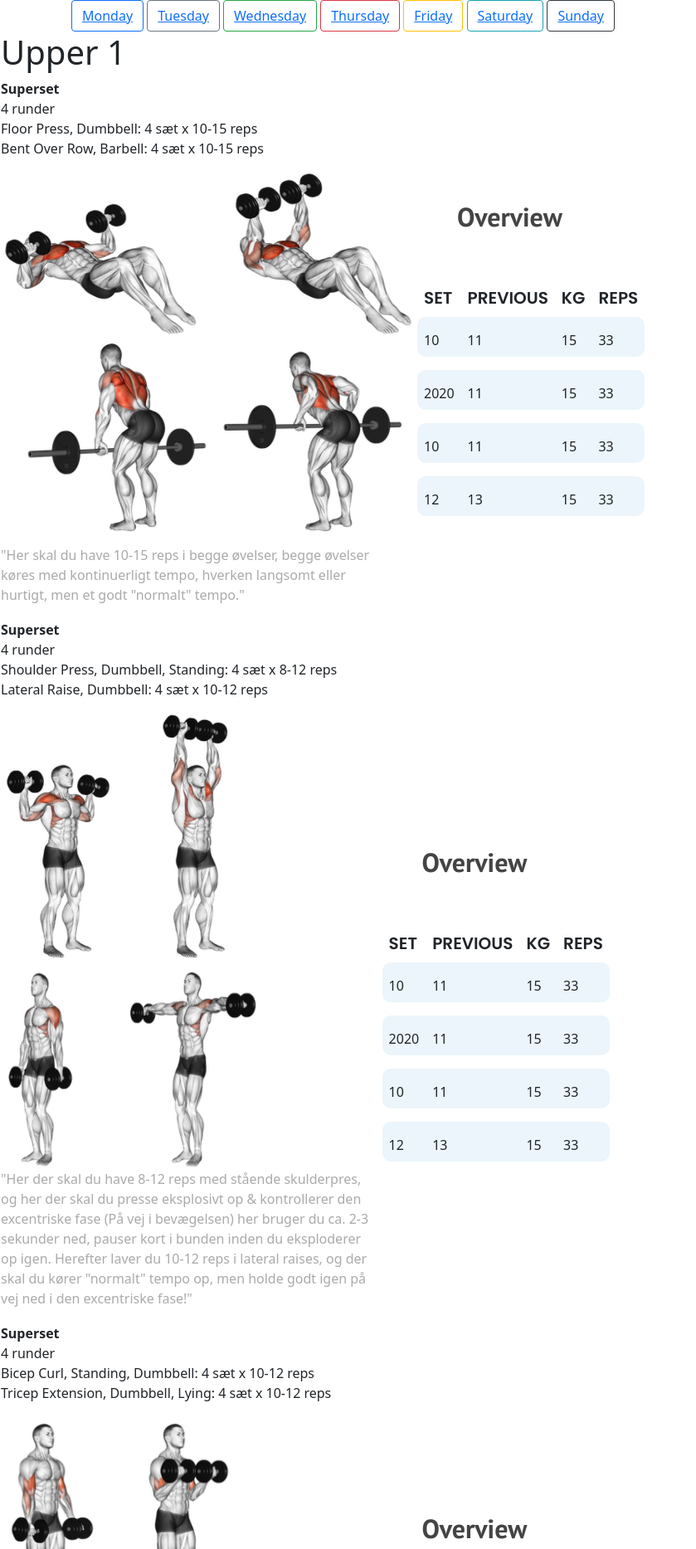
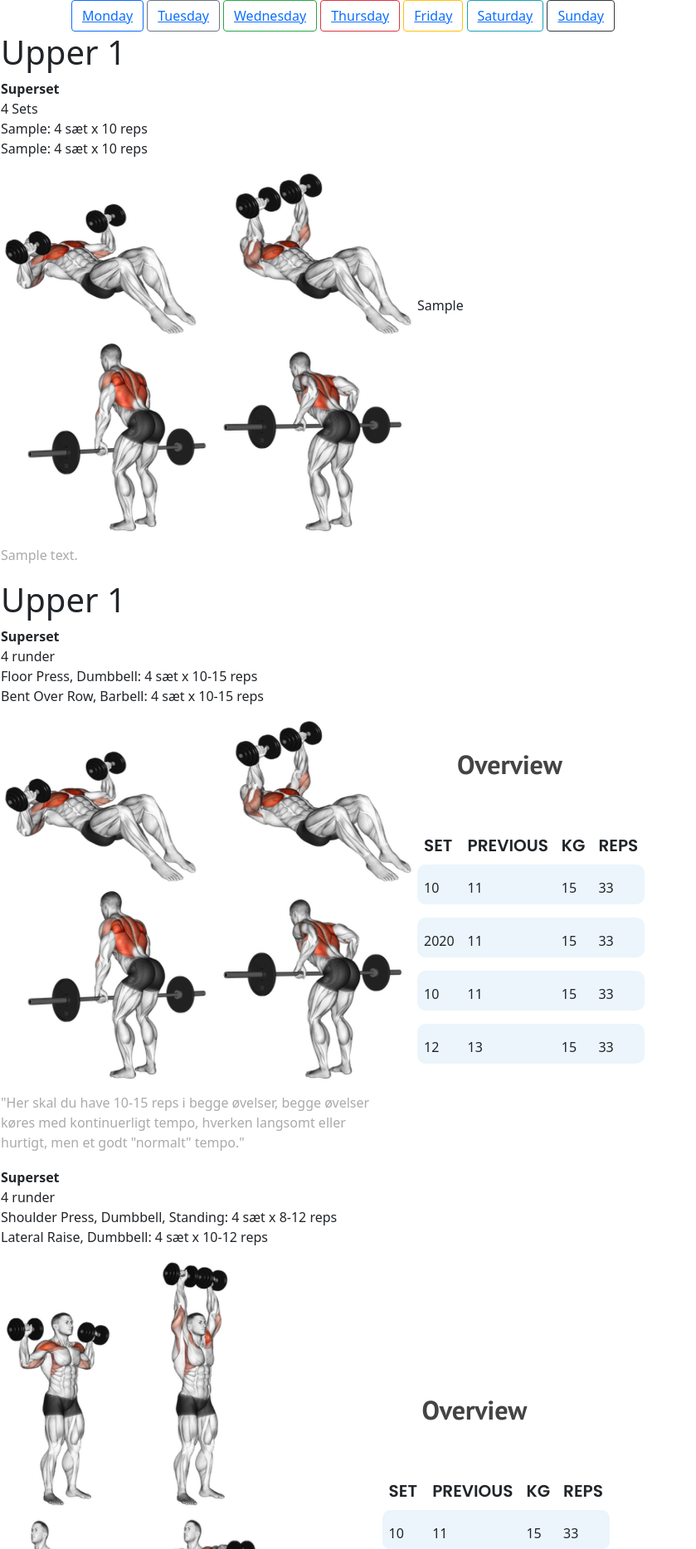
Before and after one commit to ZakriaG/FitnessLog, a Django app: template workout/templates/workout/monday.html in a window 1280 px wide. Shown: the part 76-1943 px from the top of the page at 83% size, without its empty margins (0-839 px from the left). Run offline with Django 4.2, Linux system fonts and the light colour scheme; the template is opened without the code that fills it: most values are stand-ins (such as "Sample title", 1, 10 or a date in 2020); some libraries are stand-ins or nearby versions.

Commit message:
simplifying by adding tags

```diff
--- a/FitnessLog/settings.py
+++ b/FitnessLog/settings.py
@@ -9,7 +9,8 @@ https://docs.djangoproject.com/en/4.2/topics/settings/
 For the full list of settings and their values, see
 https://docs.djangoproject.com/en/4.2/ref/settings/
 """
-
+import re
+from django.template import base
 from pathlib import Path
 import os
 from dotenv import load_dotenv
@@ -135,3 +136,5 @@ STATICFILES_DIRS = [
 DEFAULT_AUTO_FIELD = 'django.db.models.BigAutoField'
 #LOGIN_REDIRECT_URL = "index"
 #LOGOUT_REDIRECT_URL = "home"
+
+base.tag_re = re.compile(base.tag_re.pattern, re.DOTALL)
--- /dev/null
+++ b/workout/templates/includes/superset.html
@@ -0,0 +1,31 @@
+{% load static %}
+
+<body>
+<table>
+    <tr>
+        <td>
+            <h1>Upper {{ super_set_nr }}</h1>
+            <b>Superset</b>
+            <p>{{ supersets }} Sets<br>
+                {{ exercise1 }}: {{ supersets }} sæt x {{ reps }} reps<br>
+                {{ exercise2 }}: {{ supersets }} sæt x {{ reps }}  reps</p>
+            <div class="img-with-text">
+                <img src="{% static '/images/workout_illustration/FloorPress_Dumbbell.png' %}"
+                     width="500" height="200" alt="sometext"/>
+            </div>
+            <div class="img-with-text">
+                <img src="{% static '/images/workout_illustration/BentOverRow_Barbell.png' %}"
+                     width="500" height="250"
+                     alt="sometext"/>
+                <p style="word-wrap: break-word; max-width: 50ch; color:rgb(170,170,170);">
+                    {{ exercise_description }}</p>
+            </div>
+        </td>
+        <td>
+            <table>
+                {{ overview_table }}
+            </table>
+        </td>
+    </tr>
+</table>
+</body>
--- a/workout/templates/workout/monday.html
+++ b/workout/templates/workout/monday.html
@@ -1,8 +1,17 @@
 {% extends "./baseWorkout.html" %}
+
 {% block title %}Pump Monday{% endblock %}
 
 {% block content %}
 {% load static %}
+
+
+{% include "includes/superset.html" with
+super_set_nr="1"
+supersets="4" %}
+
+
+
 
 
 <body>
```
